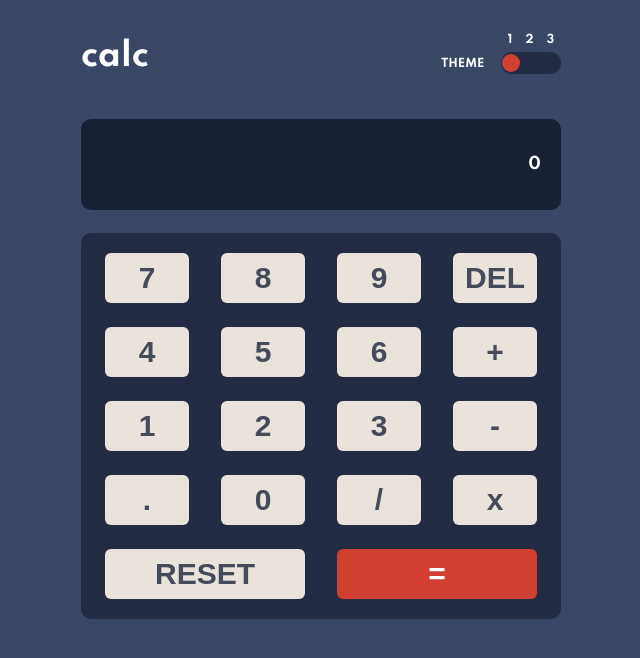
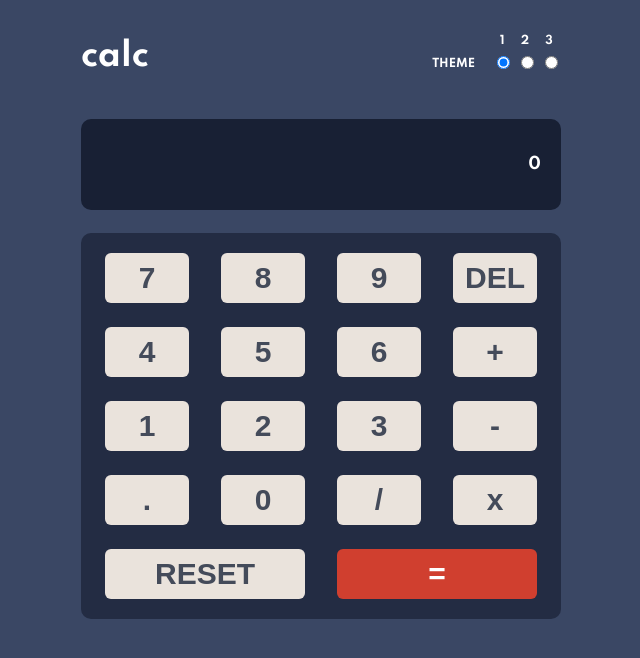
Before and after one commit to JeffreyIzuorah/Theme-calc, a plain HTML site: page index.html in a window 1280 px wide. Shown: the whole page, without its empty margins (319-959 px from the left). Drawn offline with Linux system fonts and the light colour scheme.

Commit message:
Update index.html

```diff
--- a/index.html
+++ b/index.html
@@ -17,7 +17,7 @@
 
 
 
-<body>
+<body class="theme1">
   <div class="case">
   <header>
     <h1>calc</h1>
@@ -35,10 +35,10 @@
           <label for="toggle-theme3">3</label>
         </div>
 
-        <div class="toggle-theme">
-          <input type="radio" id="toggle-theme1" name="toggle" value="1" checked="checked">
-          <input type="radio" id="toggle-theme2" name="toggle" value="2">
-          <input type="radio" id="toggle-theme3" name="toggle" value="3">
+        <div class="toggle-tw">
+          <input type="radio" id="toggle-theme1" onclick="switchTheme(1)" name="toggle" value="1" checked="checked">
+          <input type="radio" id="toggle-theme2" onclick="switchTheme(2)" name="toggle" value="2">
+          <input type="radio" id="toggle-theme3" onclick="switchTheme(3)" name="toggle" value="3">
         </div>
 
       </div>
```
